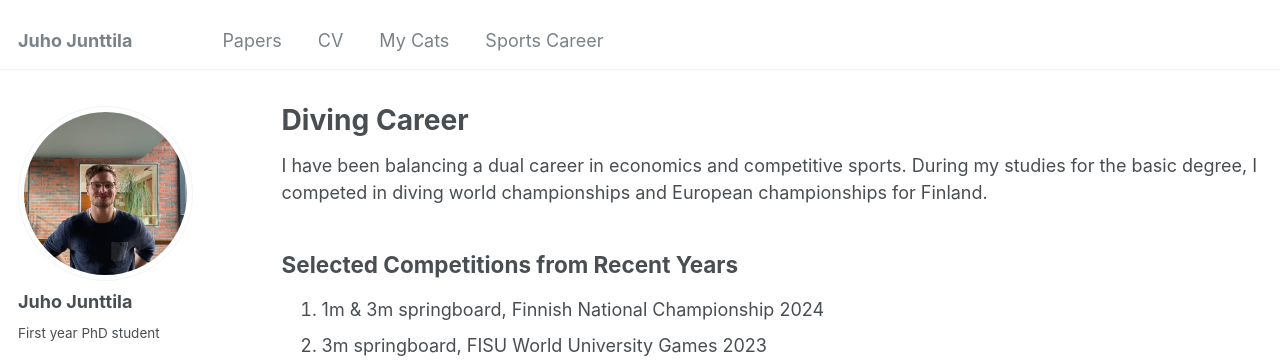
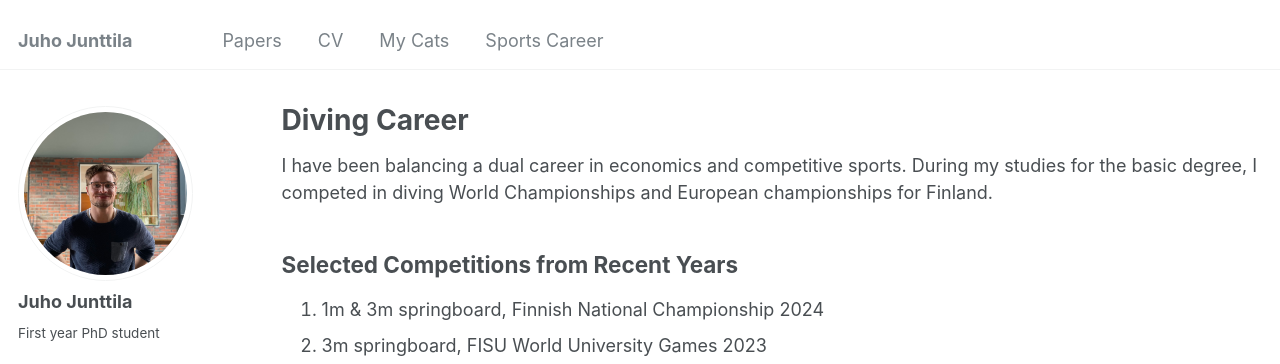
Before and after one commit to Juho-Junttila/Juho-Junttila.github.io, a Jekyll site: the page built from _pages/sports.md, in a window 1280 px wide and 900 px high. Shown: the top 364 px of the window. Built offline with Jekyll 4.4.1, drawn with Linux system fonts in a browser that asks for light colours.

```diff
--- a/_pages/sports.md
+++ b/_pages/sports.md
@@ -10,7 +10,7 @@ redirect_from:
 {% include base_path %}
 
 
-I have been balancing a dual career in economics and competitive sports. During my studies for the basic degree, I competed in diving world championships and European championships for Finland.
+I have been balancing a dual career in economics and competitive sports. During my studies for the basic degree, I competed in diving World Championships and European championships for Finland.
 
 Selected Competitions from Recent Years
 ----
```
